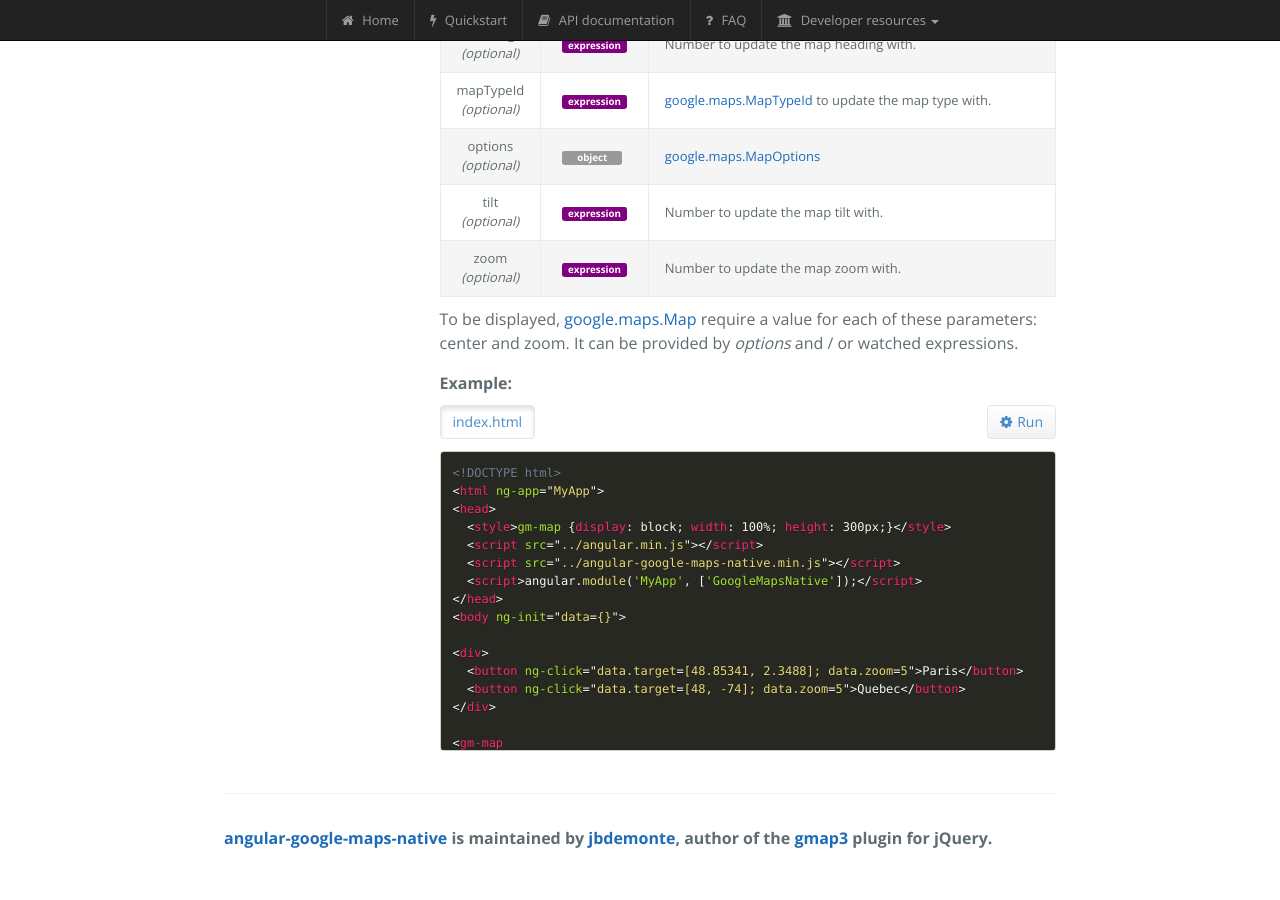
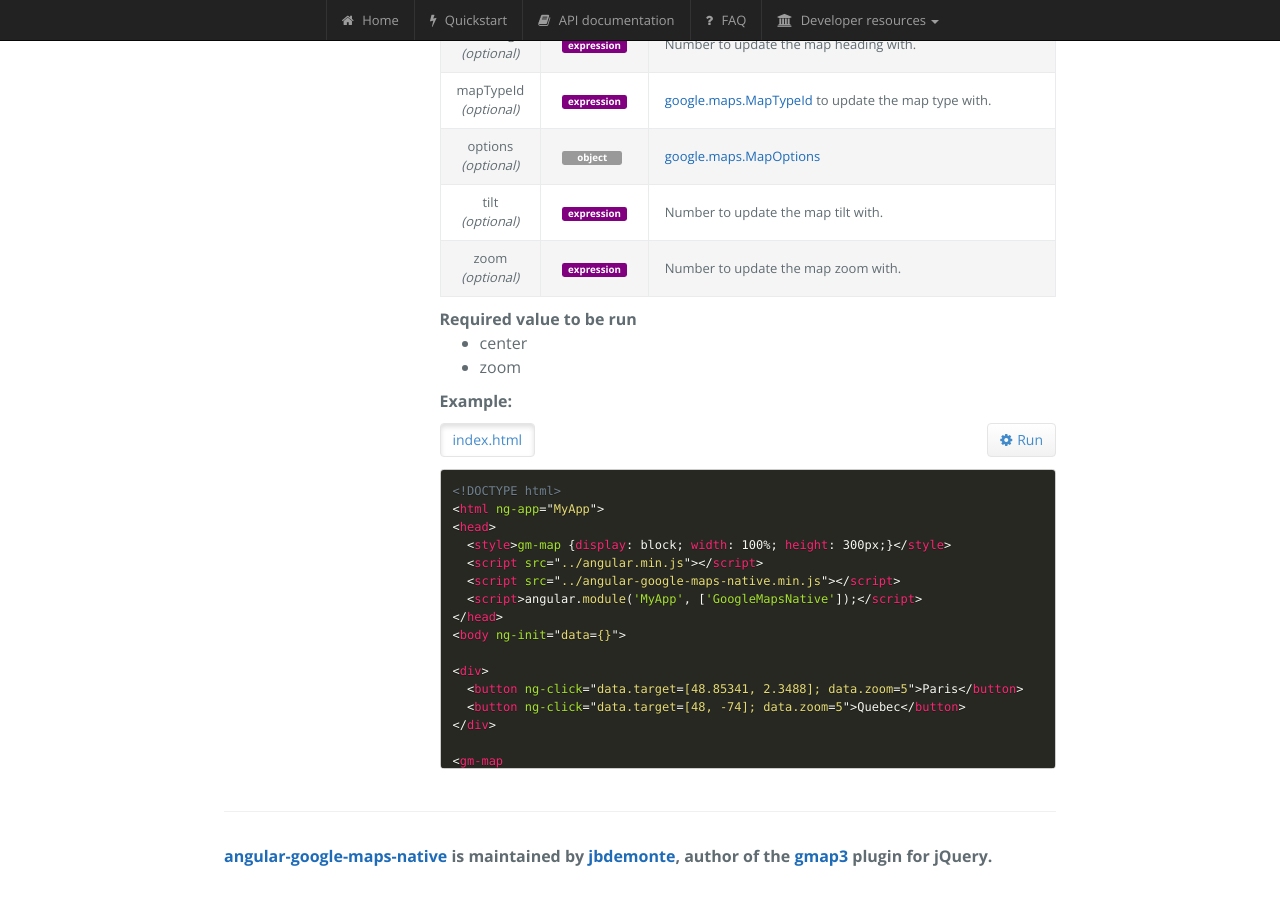
Before and after one commit to jbdemonte/angular-google-maps-native, a Jekyll site: the page built from api-gmMap.html, in a window 1280 px wide and 900 px high, scrolled down 788 px. Built offline with Jekyll 4.4.1, drawn with Linux system fonts in a browser that asks for light colours; nearby versions of some CDN libraries.

Commit message:
api: directive:map update requirements

```diff
--- a/api-gmMap.html
+++ b/api-gmMap.html
@@ -38,10 +38,11 @@ layout: api
   </item>
 </params>
 
-<p>
-  To be displayed, <doc>Map</doc> require a value for each of these parameters: center and zoom.
-  It can be provided by <em>options</em> and / or watched expressions.
-</p>
+<strong>Required value to be run</strong>
+<ul>
+  <li>center</li>
+  <li>zoom</li>
+</ul>
 
 <strong>Example:</strong>
 
```
